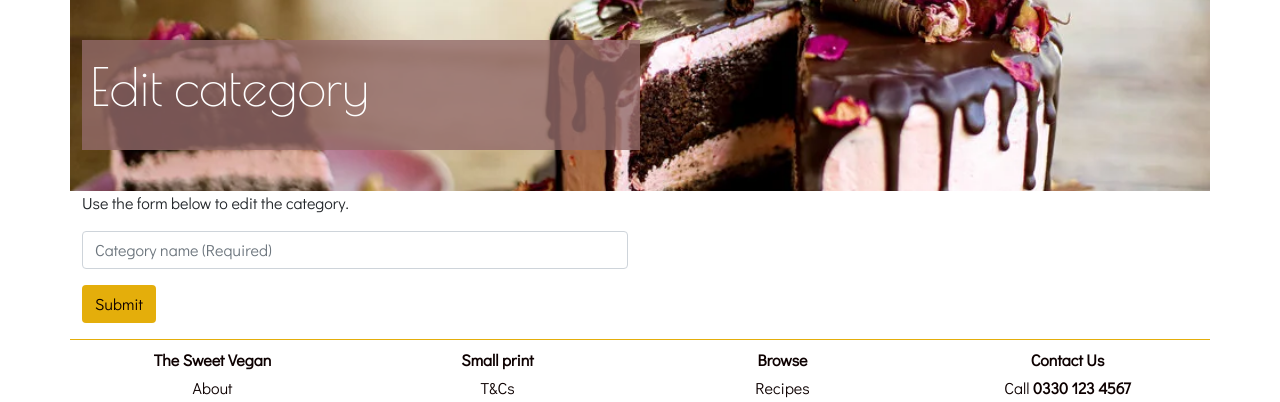
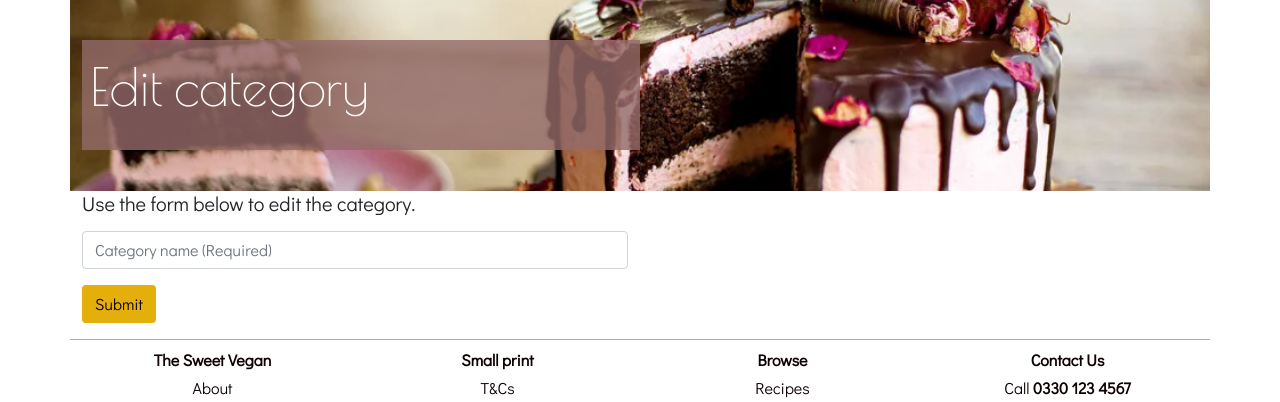
Before and after one commit to mattgriffindev/filfthy-gorgeous-vegan, a Flask app: template cakebox/templates/edit_category.html in a window 1280 px wide. Shown: the part 81-483 px from the top of the page. Run offline with Flask 2, Linux system fonts and the light colour scheme; the template is opened without the code that fills it, so the values that code supplies are empty; some libraries are stand-ins or nearby versions; some web fonts are replaced.

Commit message:
Edit edit_category.html: change heading from h6 to h5

```diff
--- a/cakebox/templates/edit_category.html
+++ b/cakebox/templates/edit_category.html
@@ -29,7 +29,7 @@
             <div class="col-12 col-md-6">
                 <form method="POST" class="contact-form"
                     action="{{ url_for('edit_category', category_id=category.id) }}" novalidate>
-                    <p>Use the form below to edit the category.</p>
+                    <h5 class="mb-3">Use the form below to edit the category.</h5>
                     <div class="mb-3">
                         <input type="text" class="form-control validate" value="{{ category.category_name }}"
                             name="category_name" id="category_name" placeholder="Category name (Required)"
```
